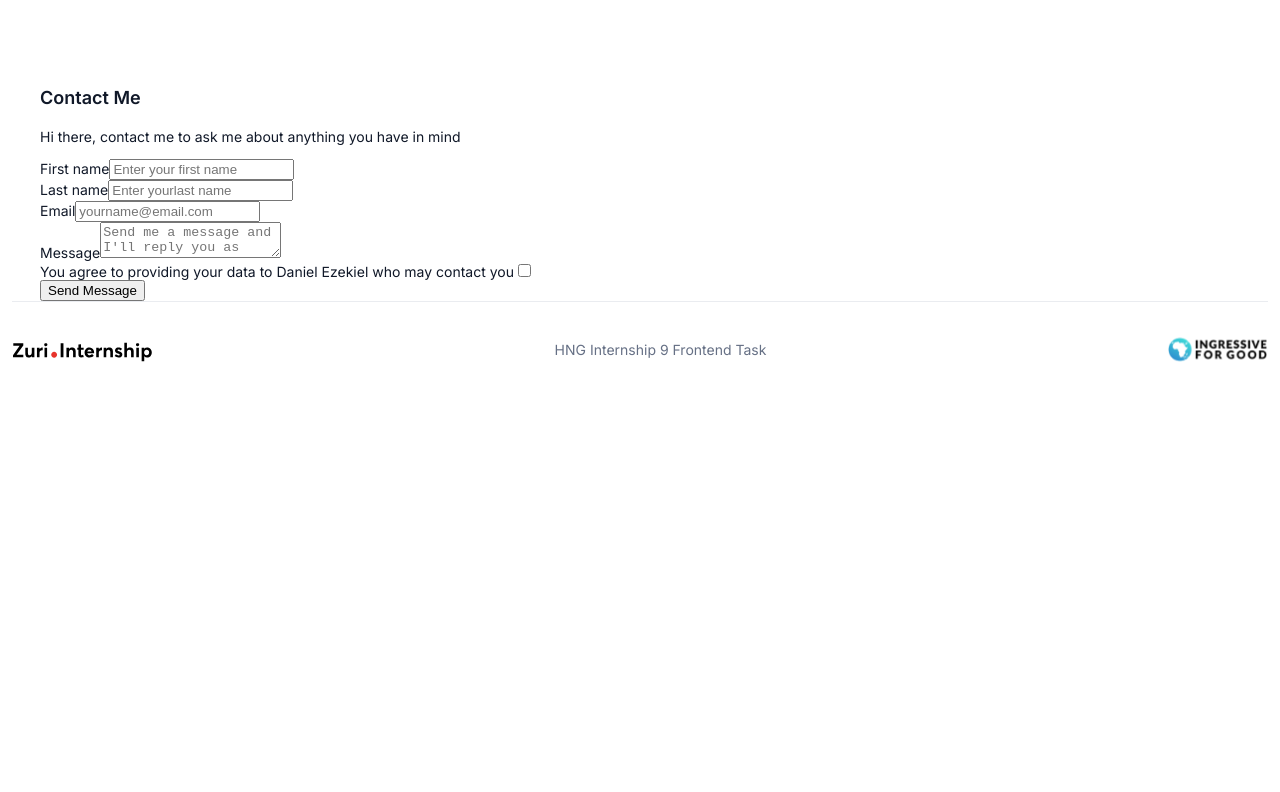
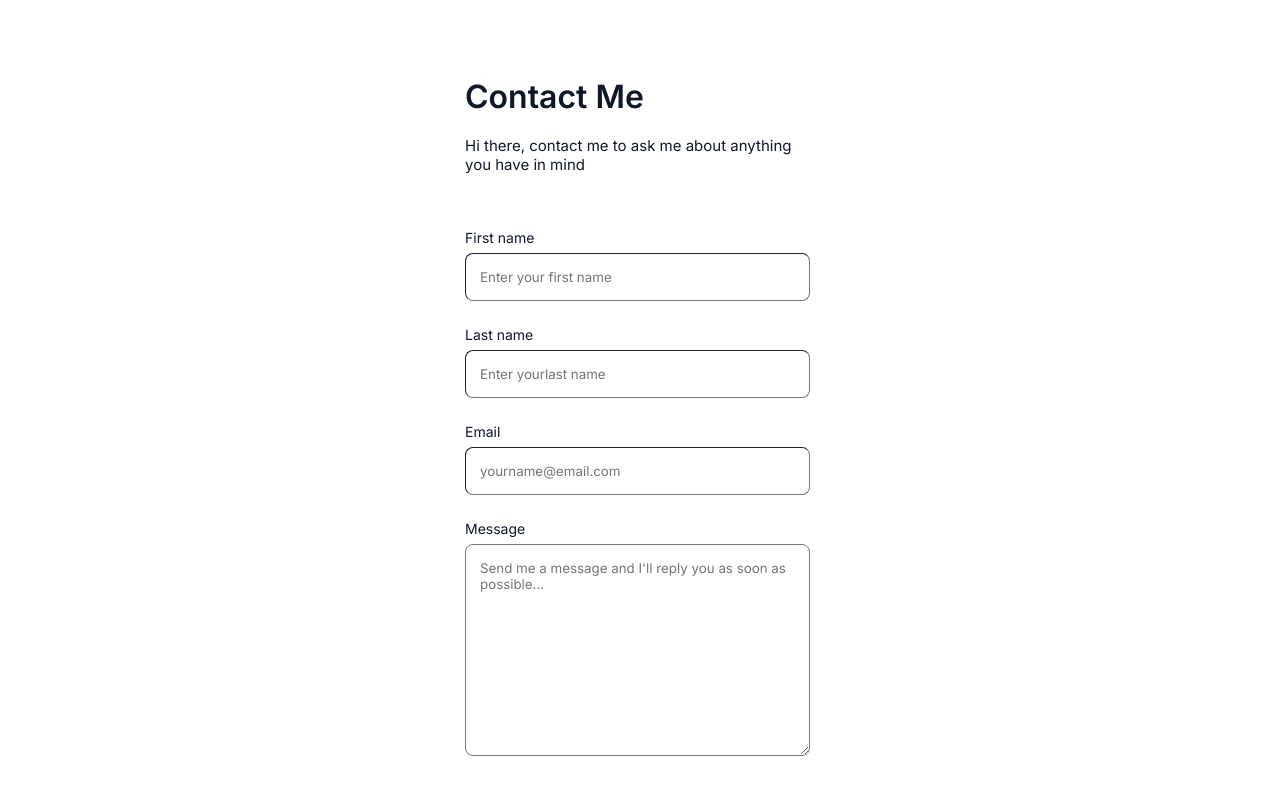
Before and after one commit to Daniel-Ezekiel/HNG-I9, a React (Create React App) app in the folder linktree-profile-page/: page /contact in a window 1280 px wide. Shown: the top 792 px of the page. Built offline with nearby package versions, Linux system fonts and the light colour scheme.

Commit message:
style: added styles for contact page to meet up with the figma design requirements

```diff
--- a/linktree-profile-page/src/index.css
+++ b/linktree-profile-page/src/index.css
@@ -132,3 +132,89 @@ footer p{
     justify-content: space-between;
   }
 }
+
+
+/*********************************************
+***********
+*********** CONTACT PAGE STYLING *************
+***********
+*********************************************/
+.parent-container{
+  width: 35rem;
+  margin: auto;
+  margin-bottom: 7.5rem;
+  padding: 2rem 0;
+  font-size: 1.5rem;
+}
+
+.top-section{
+  padding: 2.5rem 0 4rem;
+}
+
+.parent-container h1{
+  font-size: 3.2rem;
+}
+
+.form-control{
+  margin-bottom: 2.5rem;
+}
+
+.form-control-check{
+  padding: 1rem 0;
+  display: flex;
+  flex-direction: row-reverse;
+  align-items: flex-start;
+  gap: 1.2rem;
+}
+
+label{
+  display: block;
+  margin-bottom: 0.7rem;
+  font-size: 1.4rem;
+}
+
+input,
+textarea{
+  display: block;
+  width: 90%;
+  padding: 1.5rem 1.4rem;
+  border-width: 0.1rem;
+  border-radius: 0.8rem;
+  font-family: 'Inter', sans-serif;
+}
+
+textarea{
+  height: 18rem;;
+}
+
+#checkbox{
+  width: auto;
+}
+
+#btn__submit{
+  display: block;
+  width: 100%;
+  padding: 1.5rem 2rem;
+  appearance: none;
+  border: none;
+  margin: auto;
+  border-radius: 0.8rem;
+  background-color: rgba(21, 112, 239, 1);
+  color: #fff;
+  font-family: 'Inter', sans-serif;
+}
+
+#btn__submit:hover{
+  background-color: rgba(23, 92, 211, 1);
+  transition: all ease-in-out 0.4s;
+}
+
+#btn__submit:focus{
+  background-color: rgba(23, 92, 211, 1);
+  transition: all ease-in-out 0.4s;
+}
+
+#btn__submit:disabled{
+  background-color: rgba(178, 221, 255, 1);
+  transition: all ease-in-out 0.4s;
+}
```
